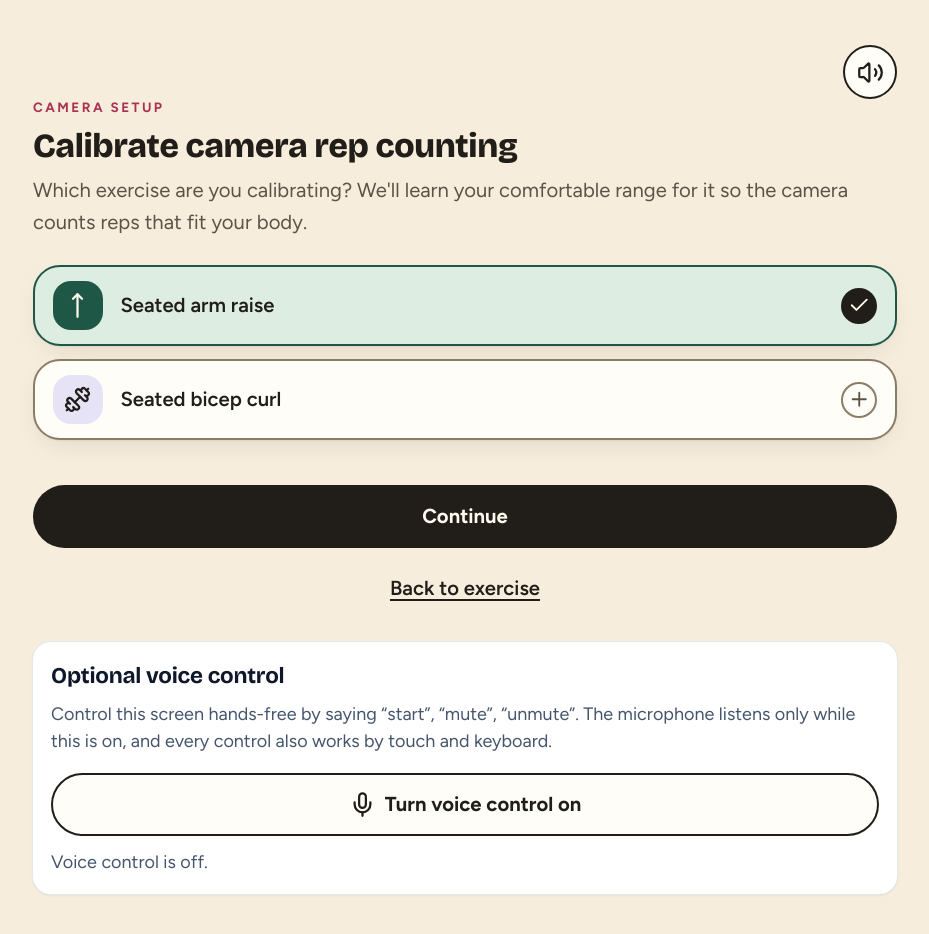
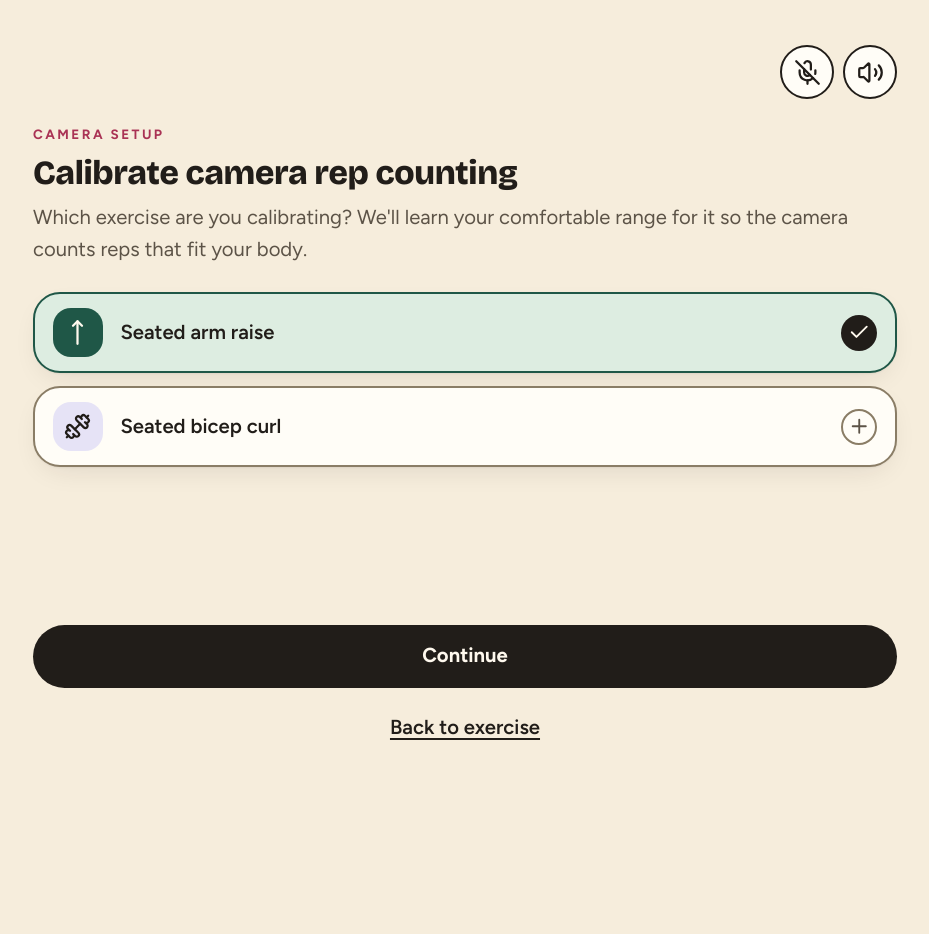
Before and after one commit to sleepyjen4/flexithon_accessibility, a Next.js app: page /calibrate in a window 1280 px wide. Shown: the top 934 px of the page, without its empty margins (175-1104 px from the left). After the commit the page ends 800 px from the top, so only its background shows below. Built offline with nearby package versions, Linux system fonts and the light colour scheme.

Commit message:
style: voice control moved to top right and minimised for neatness + with dropdown menu to show commands

```diff
--- a/app/calibrate/page.tsx
+++ b/app/calibrate/page.tsx
@@ -1,5 +1,4 @@
 import { CalibrationFlow } from "@/components/CalibrationFlow";
-import { SpeechToggle } from "@/components/SpeechToggle";
 import { getPoseExerciseById } from "@/lib/pose/exercises";
 import type { ExerciseDef } from "@/types";
 
@@ -26,9 +25,6 @@ export default async function CalibratePage({
 
   return (
     <div className="flex flex-1 flex-col bg-cream px-5 py-8 sm:px-6 sm:py-10">
-      <div className="mx-auto flex w-full max-w-3xl justify-end">
-        <SpeechToggle />
-      </div>
       <CalibrationFlow
         key={`${exerciseId}:${trackedSide ?? "either"}:${startsFromExerciseQuery ? "intro" : "pick"}`}
         exerciseId={exerciseId}
--- a/app/exercise/page.tsx
+++ b/app/exercise/page.tsx
@@ -309,7 +309,23 @@ export default function ExercisePage() {
               is optional and everything below works if you keep it off.
             </p>
           </header>
+          {/* Voice + mute controls together in the stable page header, so the
+              mic never drops between tracking and finished states. */}
+          <div className="flex shrink-0 items-center gap-2">
+            <VoiceControl
+              commands={[
+                "start",
+                "pause",
+                "resume",
+                "finish",
+                "repeat",
+                "mute",
+                "unmute",
+              ]}
+              onCommand={handleVoiceCommand}
+            />
             <SpeechToggle />
+          </div>
         </div>
 
         {/* Every spoken cue has a visual twin here (AGENTS.md Section 6). */}
@@ -326,7 +342,6 @@ export default function ExercisePage() {
             onGoAgain={goAgain}
           />
         ) : (
-          <>
           <div className="grid items-start gap-6 lg:grid-cols-[minmax(0,7fr)_minmax(0,5fr)]">
             {/* The camera stage leads on every screen size: it is the product's
                 hero, so it sits first in reading order and dominates the grid. */}
@@ -445,24 +460,6 @@ export default function ExercisePage() {
               </section>
             </div>
           </div>
-
-            {/* T17/W1: hands-free control. Renders nothing in browsers
-                without SpeechRecognition; unmounts (releasing the mic) when
-                finishing routes to /summary. No "next" here — with one
-                exercise per screen it would duplicate "finish". */}
-            <VoiceControl
-              commands={[
-                "start",
-                "pause",
-                "resume",
-                "finish",
-                "repeat",
-                "mute",
-                "unmute",
-              ]}
-              onCommand={handleVoiceCommand}
-            />
-          </>
         )}
       </div>
     </div>
--- a/components/CalibrationFlow.tsx
+++ b/components/CalibrationFlow.tsx
@@ -57,6 +57,7 @@ import { useProfileStore } from "@/store/profile";
 import { Button } from "@/components/Button";
 import { Card } from "@/components/Card";
 import { VoiceControl } from "@/components/VoiceControl";
+import { SpeechToggle } from "@/components/SpeechToggle";
 
 const VISIBLE_UPPER_BODY_INDICES = [11, 12, 13, 14, 15, 16] as const;
 
@@ -965,22 +966,23 @@ export function CalibrationFlow({
     );
   }
 
-  // VoiceControl sits OUTSIDE the switching phase content, in a stable tree
-  // position, so the mic never drops between intro, capture, and review
-  // (same reasoning as the workout player).
+  // The control row (voice mic + mute) and VoiceControl sit OUTSIDE the
+  // switching phase content, in a stable tree position, so the mic never drops
+  // between intro, capture, and review (same reasoning as the workout player).
   return (
     <div
       className={`mx-auto flex w-full ${
         phase === "capture" && !captureUnavailable ? "max-w-4xl" : "max-w-3xl"
       } flex-1 flex-col`}
     >
+      <div className="mb-6 flex items-center justify-end gap-2">
+        <VoiceControl commands={voiceCommands} onCommand={handleVoiceCommand} />
+        <SpeechToggle />
+      </div>
       {content}
       <p aria-live="polite" className="sr-only">
         {voiceMessage}
       </p>
-      <div className="mt-6">
-        <VoiceControl commands={voiceCommands} onCommand={handleVoiceCommand} />
-      </div>
     </div>
   );
 }
--- a/components/VoiceControl.tsx
+++ b/components/VoiceControl.tsx
@@ -1,8 +1,16 @@
 "use client";
 
-import { useCallback, useEffect, useRef, useState, useSyncExternalStore } from "react";
-import { Mic, MicOff } from "lucide-react";
-import { Button } from "@/components/Button";
+import {
+  useCallback,
+  useEffect,
+  useId,
+  useLayoutEffect,
+  useRef,
+  useState,
+  useSyncExternalStore,
+} from "react";
+import { createPortal } from "react-dom";
+import { Mic, MicOff, X } from "lucide-react";
 import {
   createVoiceCommandMatcher,
   createVoiceRecognition,
@@ -26,19 +34,52 @@ type MicState = "off" | "listening" | "unavailable";
  * or speech that contained no command word (so the user can adjust phrasing). */
 type Heard = { command: VoiceCommand } | { unmatched: string };
 
+// Short, scannable gloss per command for the quick-start popover. Kept generic
+// so it reads the same on every screen; each screen decides the exact effect.
+const COMMAND_HINTS: Record<VoiceCommand, string> = {
+  start: "Get started",
+  pause: "Pause",
+  resume: "Resume",
+  next: "Next move",
+  skip: "Skip this one",
+  finish: "Finish up",
+  extend: "Add 30 seconds",
+  repeat: "Hear it again",
+  mute: "Silence the voice",
+  unmute: "Turn the voice on",
+};
+
 function lastWords(text: string, count: number): string {
   const words = text.trim().split(/\s+/);
   const tail = words.slice(-count).join(" ");
   return words.length > count ? `…${tail}` : tail;
 }
 
-/** T17/W1: optional hands-free control over a small spoken grammar. Renders
+/** T17/W1: optional hands-free control over a small spoken grammar. Renders a
+ * compact mic toggle that sits next to the mute button; turning it on opens a
+ * dismissible quick-start popover of the commands for this screen. Renders
  * nothing where the browser has no SpeechRecognition — every action stays
  * available by touch and keyboard, voice is only ever a layer on top. */
 export function VoiceControl({ commands, onCommand }: VoiceControlProps) {
   const [micState, setMicState] = useState<MicState>("off");
   const [heard, setHeard] = useState<Heard | null>(null);
+  // The command guide opens when voice turns on; the user can dismiss it
+  // (outside click / Escape / close button) without turning voice off.
+  const [panelOpen, setPanelOpen] = useState(false);
+  // The popover is portaled to <body> (see below) so it always paints above
+  // page content, including ancestors with a `rise-in` fade/slide animation
+  // — those establish their own stacking context on transform/opacity, which
+  // would otherwise trap a same-tree z-index popover behind later siblings.
+  // Its position is computed from the trigger button's own coordinates.
+  const [panelPos, setPanelPos] = useState<{
+    top: number;
+    right: number;
+  } | null>(null);
+  const panelId = useId();
 
+  const containerRef = useRef<HTMLDivElement | null>(null);
+  const buttonRef = useRef<HTMLButtonElement | null>(null);
+  const panelRef = useRef<HTMLDivElement | null>(null);
   const recognitionRef = useRef<VoiceRecognition | null>(null);
   const matcherRef = useRef<VoiceCommandMatcher | null>(null);
   // Whether listening SHOULD continue: Chrome ends continuous recognition
@@ -148,76 +189,176 @@ export function VoiceControl({ commands, onCommand }: VoiceControlProps) {
     if (micState === "listening") {
       stopListening();
       setMicState("off");
+      setPanelOpen(false);
     } else {
       startListening();
+      // Show the quick-start guide the moment voice turns on.
+      setPanelOpen(true);
     }
   };
 
   // Release the mic when the screen unmounts (e.g. finishing routes away).
   useEffect(() => stopListening, [stopListening]);
 
+  // Dismiss the popover on outside pointer / Escape without stopping the mic.
+  // The panel is portaled out of this subtree (see below), so containment
+  // must be checked against both the trigger and the portaled panel.
+  useEffect(() => {
+    if (!panelOpen) return;
+    const handlePointer = (event: PointerEvent) => {
+      const target = event.target as Node;
+      if (
+        containerRef.current?.contains(target) ||
+        panelRef.current?.contains(target)
+      ) {
+        return;
+      }
+      setPanelOpen(false);
+    };
+    const handleKey = (event: KeyboardEvent) => {
+      if (event.key === "Escape") setPanelOpen(false);
+    };
+    document.addEventListener("pointerdown", handlePointer);
+    document.addEventListener("keydown", handleKey);
+    return () => {
+      document.removeEventListener("pointerdown", handlePointer);
+      document.removeEventListener("keydown", handleKey);
+    };
+  }, [panelOpen]);
+
+  const listening = micState === "listening";
+  const showPanel = panelOpen && (listening || micState === "unavailable");
+
+  // Anchor the portaled panel to the trigger button's own coordinates rather
+  // than relying on CSS `absolute` positioning, so it renders correctly no
+  // matter which stacking context it's portaled out of.
+  useLayoutEffect(() => {
+    if (!showPanel) return;
+    const updatePosition = () => {
+      const button = buttonRef.current;
+      if (!button) return;
+      const rect = button.getBoundingClientRect();
+      setPanelPos({
+        top: rect.bottom + 8,
+        right: window.innerWidth - rect.right,
+      });
+    };
+    updatePosition();
+    window.addEventListener("resize", updatePosition);
+    window.addEventListener("scroll", updatePosition, true);
+    return () => {
+      window.removeEventListener("resize", updatePosition);
+      window.removeEventListener("scroll", updatePosition, true);
+    };
+  }, [showPanel]);
+
   if (!supported) return null;
 
-  const listening = micState === "listening";
-  const phraseList = commands
-    .map((command) => `“${VOICE_COMMAND_PHRASES[command][0]}”`)
-    .join(", ");
-
   return (
-    <section
-      aria-labelledby="voice-control-title"
-      className="rounded-2xl bg-white p-4 shadow-sm ring-1 ring-slate-200"
-    >
-      <div className="space-y-2">
-        <h2
-          id="voice-control-title"
-          className="text-xl font-bold text-slate-900"
-        >
-          Optional voice control
-        </h2>
-        <p className="text-base text-slate-600">
-          Control this screen hands-free by saying {phraseList}. The microphone
-          listens only while this is on, and every control also works by touch
-          and keyboard.
-        </p>
-      </div>
-
-      <Button
+    <div ref={containerRef} className="relative">
+      <button
+        ref={buttonRef}
         type="button"
-        variant="secondary"
-        className="mt-4 gap-2"
+        suppressHydrationWarning
         onClick={toggleListening}
         aria-pressed={listening}
+        aria-expanded={showPanel}
+        aria-controls={showPanel ? panelId : undefined}
+        aria-label={
+          listening ? "Turn voice control off" : "Turn voice control on"
+        }
+        className={`inline-flex min-h-12 min-w-12 shrink-0 items-center justify-center rounded-full border-2 transition-colors ${
+          listening
+            ? "border-evergreen bg-evergreen text-milk hover:bg-evergreen/90"
+            : "border-ink bg-surface text-ink hover:bg-mint"
+        }`}
       >
         {listening ? (
+          <Mic aria-hidden="true" className="h-6 w-6" />
+        ) : (
           <MicOff aria-hidden="true" className="h-6 w-6" />
-        ) : (
-          <Mic aria-hidden="true" className="h-6 w-6" />
         )}
-        {listening ? "Turn voice control off" : "Turn voice control on"}
-      </Button>
+      </button>
 
-      <p className="mt-3 text-base text-slate-600" aria-live="polite">
+      {/* Portaled to <body> with viewport-fixed coordinates computed from the
+          button (see the position effect above) so the popover always paints
+          above page content — including `rise-in`-animated ancestors, which
+          establish their own stacking context and would otherwise trap a
+          same-tree z-index popover behind later siblings. */}
+      {showPanel && panelPos
+        ? createPortal(
+            <div
+              ref={panelRef}
+              id={panelId}
+              role="group"
+              aria-label="Voice commands"
+              style={{ top: panelPos.top, right: panelPos.right }}
+              className="rise-in fixed z-50 w-72 max-w-[calc(100vw-2rem)] rounded-2xl border-2 border-line-strong bg-surface p-4 text-left shadow-card"
+            >
+              <div className="flex items-start justify-between gap-2">
+                <p className="text-xs font-bold uppercase tracking-[0.14em] text-raspberry">
+                  {micState === "unavailable"
+                    ? "Voice control"
+                    : "Say a command"}
+                </p>
+                <button
+                  type="button"
+                  onClick={() => setPanelOpen(false)}
+                  aria-label="Close voice command guide"
+                  className="-mr-1 -mt-1 inline-flex min-h-11 min-w-11 items-center justify-center rounded-full text-ink-soft transition-colors hover:bg-mint hover:text-ink"
+                >
+                  <X aria-hidden="true" className="h-5 w-5" />
+                </button>
+              </div>
+
+              {micState === "unavailable" ? (
+                <p className="mt-2 text-base text-ink">
+                  The microphone couldn&apos;t start, so voice control is off
+                  for now. Everything here still works by touch and keyboard.
+                </p>
+              ) : (
+                <>
+                  <ul className="mt-3 flex flex-col gap-2">
+                    {commands.map((command) => (
+                      <li
+                        key={command}
+                        className="flex items-baseline justify-between gap-3 text-ink"
+                      >
+                        <span className="font-semibold">
+                          “{VOICE_COMMAND_PHRASES[command][0]}”
+                        </span>
+                        <span className="text-sm text-ink-soft">
+                          {COMMAND_HINTS[command]}
+                        </span>
+                      </li>
+                    ))}
+                  </ul>
+                  <p
+                    className="mt-3 border-t border-line pt-2 text-xs text-ink-soft"
+                    aria-live="polite"
+                  >
+                    {heard === null
+                      ? "Listening… every control also works by touch."
+                      : "command" in heard
+                        ? `Heard “${VOICE_COMMAND_PHRASES[heard.command][0]}”.`
+                        : `Heard “${heard.unmatched}” — try a command word.`}
+                  </p>
+                </>
+              )}
+            </div>,
+            document.body,
+          )
+        : null}
+
+      {/* Always-present status for screen readers, even with the popover
+          dismissed, so the on/off/unavailable state is never silent. */}
+      <p className="sr-only" aria-live="polite">
         {micState === "listening"
           ? "Voice control is on and listening for commands."
           : micState === "unavailable"
-            ? "The microphone couldn't start, so voice control is off for now. Everything here still works by touch and keyboard."
+            ? "The microphone couldn't start, so voice control is off. Everything here still works by touch and keyboard."
             : "Voice control is off."}
       </p>
-
-      {listening && heard ? (
-        "command" in heard ? (
-          <p className="mt-1 text-base font-semibold text-slate-900">
-            {/* The primary phrase, not the command id — "add time", never
-                the internal "extend". */}
-            Heard “{VOICE_COMMAND_PHRASES[heard.command][0]}”.
-          </p>
-        ) : (
-          <p className="mt-1 text-base text-slate-600">
-            Heard “{heard.unmatched}” — listening for a command word.
-          </p>
-        )
-      ) : null}
-    </section>
+    </div>
   );
 }
--- a/components/WorkoutPageFrame.tsx
+++ b/components/WorkoutPageFrame.tsx
@@ -1,17 +1,14 @@
 import type { ReactNode } from "react";
-import { SpeechToggle } from "@/components/SpeechToggle";
 
 interface WorkoutPageFrameProps {
   children: ReactNode;
 }
 
 export function WorkoutPageFrame({ children }: WorkoutPageFrameProps) {
+  // The speech + voice controls now live in the player's own stable header
+  // (WorkoutPlayer), so the mic sits next to the mute button and never drops
+  // between the exercise and rest steps.
   return (
-    <div className="flex flex-1 flex-col bg-white px-6 py-10">
-      <div className="mx-auto flex w-full max-w-md justify-end">
-        <SpeechToggle />
-      </div>
-      {children}
-    </div>
+    <div className="flex flex-1 flex-col bg-white px-6 py-10">{children}</div>
   );
 }
--- a/components/WorkoutPlayer.tsx
+++ b/components/WorkoutPlayer.tsx
@@ -14,6 +14,7 @@ import { WorkoutFinish } from "@/components/WorkoutFinish";
 import { Timer } from "@/components/Timer";
 import { Button } from "@/components/Button";
 import { VoiceControl } from "@/components/VoiceControl";
+import { SpeechToggle } from "@/components/SpeechToggle";
 
 /** F5: one exercise per screen, pause-friendly, skip is always a valid
  * choice. Fully operable with keyboard and screen reader. */
@@ -201,16 +202,13 @@ export function WorkoutPlayer() {
     );
   }
 
-  // VoiceControl sits OUTSIDE the switching content, in a stable tree
-  // position, so it never remounts between exercise and rest — a remount
-  // would release the mic and silently end hands-free control mid-workout.
+  // The control row (voice mic + mute) and VoiceControl sit OUTSIDE the
+  // switching content, in a stable tree position, so the mic never remounts
+  // between exercise and rest — a remount would release the mic and silently
+  // end hands-free control mid-workout.
   return (
     <div className="mx-auto flex w-full max-w-md flex-1 flex-col">
-      {content}
-      <p aria-live="polite" className="sr-only">
-        {voiceMessage}
-      </p>
-      <div className="mt-6">
+      <div className="mb-6 flex items-center justify-end gap-2">
         <VoiceControl
           commands={[
             "pause",
@@ -224,7 +222,12 @@ export function WorkoutPlayer() {
           ]}
           onCommand={handleVoiceCommand}
         />
+        <SpeechToggle />
       </div>
+      {content}
+      <p aria-live="polite" className="sr-only">
+        {voiceMessage}
+      </p>
     </div>
   );
 }
```
Lines whose indentation alone changed are shown as unchanged.
